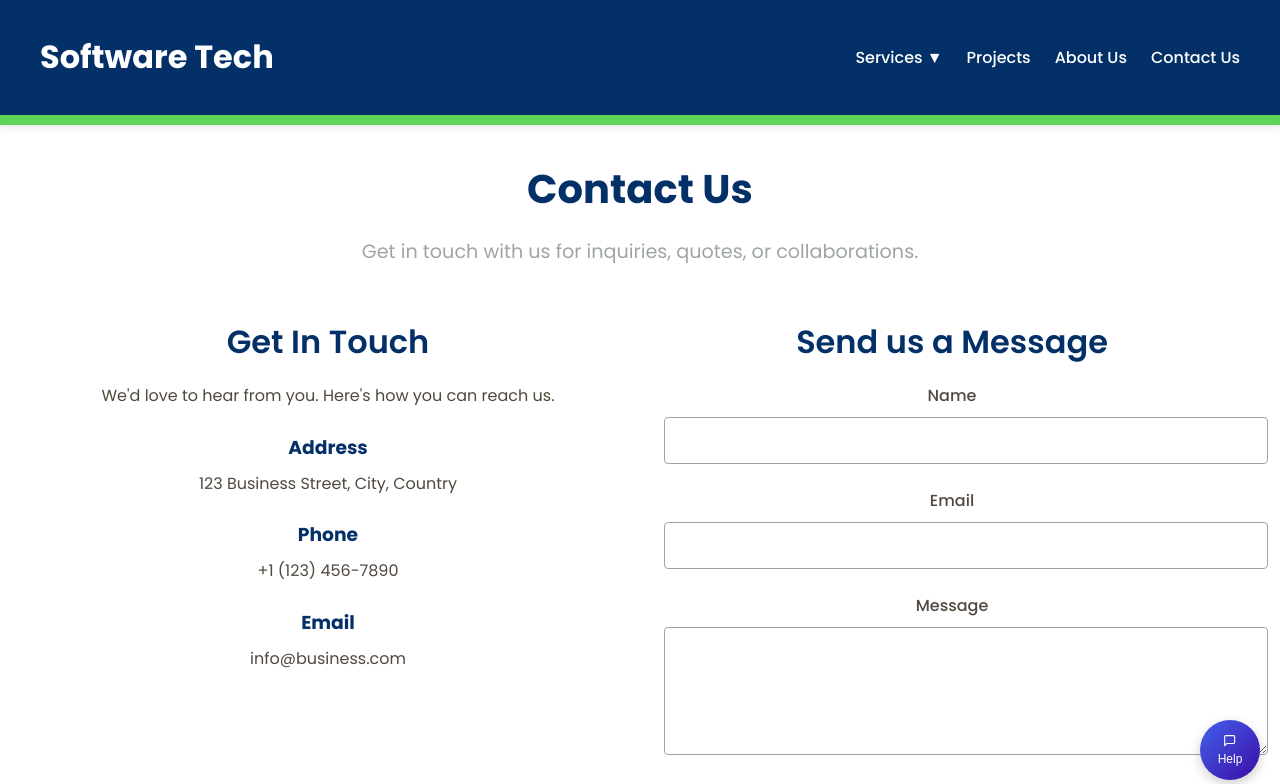
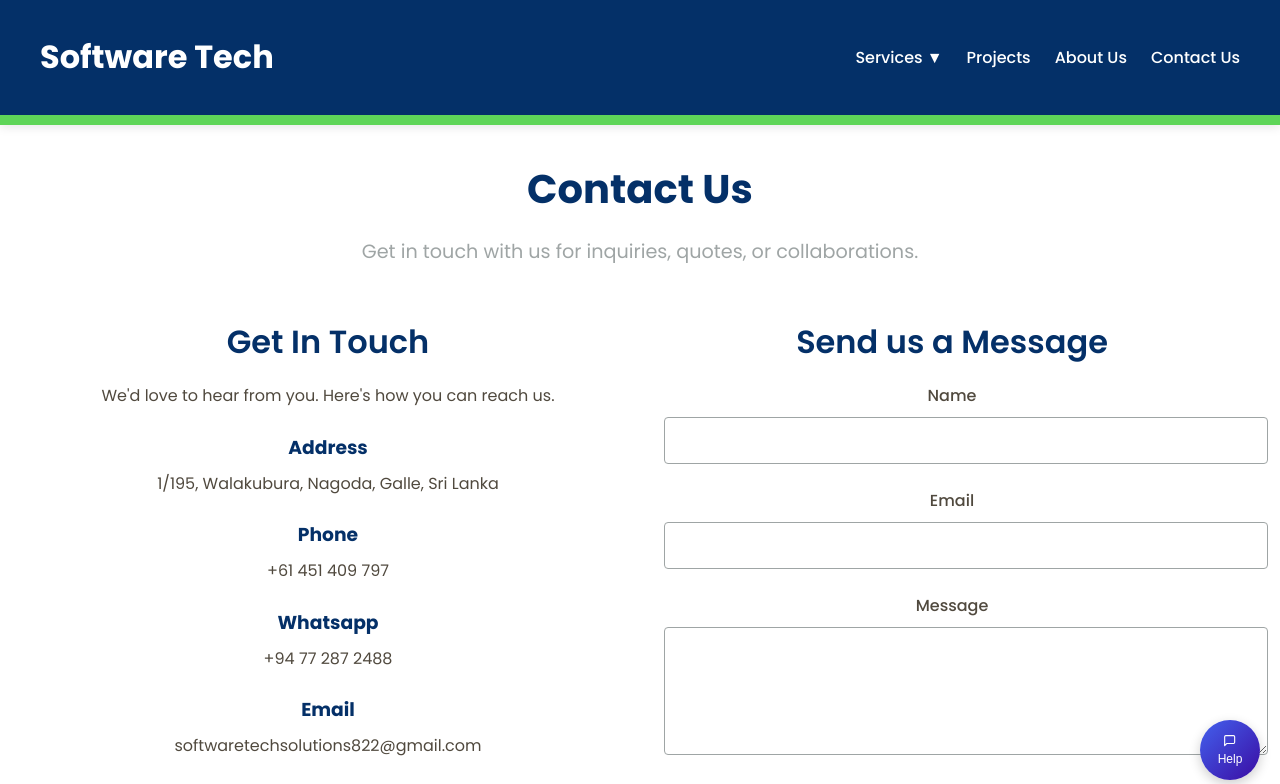
Before and after one commit to hackishmax321/team-company-site, a React (Create React App) app: page /contact-us in a window 1280 px wide. Shown: the top 784 px of the page. Built offline with nearby package versions, Linux system fonts and the light colour scheme; the HTML template or start-up script is replaced by a standard one.

Commit message:
contacts

```diff
--- a/src/components/pages/ContactUs.js
+++ b/src/components/pages/ContactUs.js
@@ -39,17 +39,22 @@ const ContactUs = () => {
 
             <div className="contact-detail">
               <h3>Address</h3>
-              <p>123 Business Street, City, Country</p>
+              <p>1/195, Walakubura, Nagoda, Galle, Sri Lanka</p>
             </div>
 
             <div className="contact-detail">
               <h3>Phone</h3>
-              <p>+1 (123) 456-7890</p>
+              <p>+61 451 409 797</p>
+            </div>
+
+            <div className="contact-detail">
+              <h3>Whatsapp</h3>
+              <p>+94 77 287 2488</p>
             </div>
 
             <div className="contact-detail">
               <h3>Email</h3>
-              <p>info@business.com</p>
+              <p>softwaretechsolutions822@gmail.com</p>
             </div>
           </div>
 
```
Also changed, not shown: public/images/background/banner.png (added).
